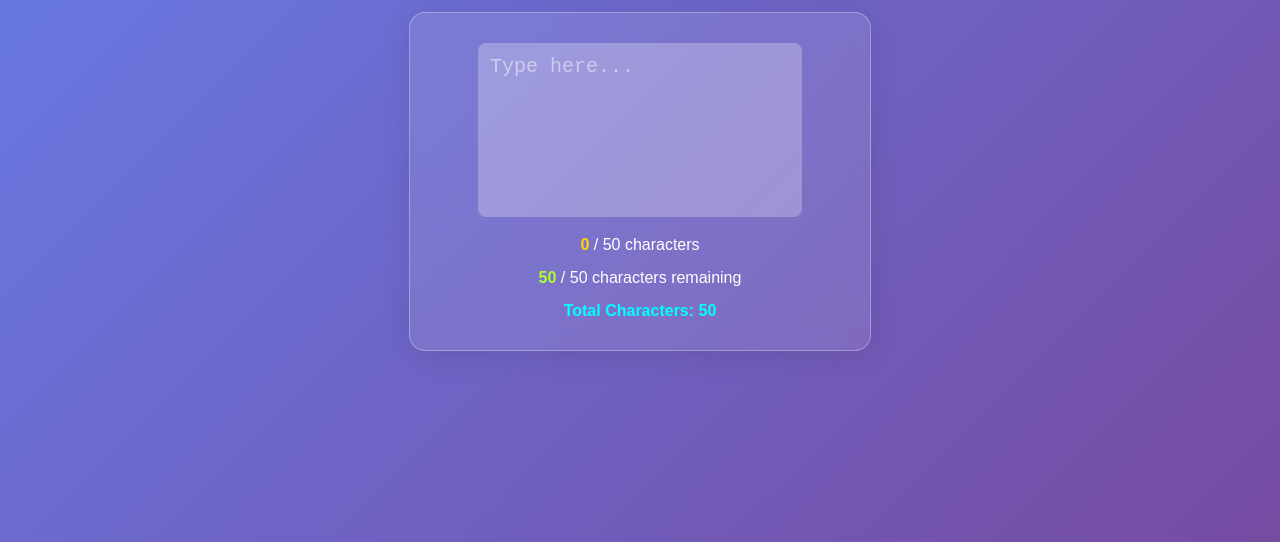
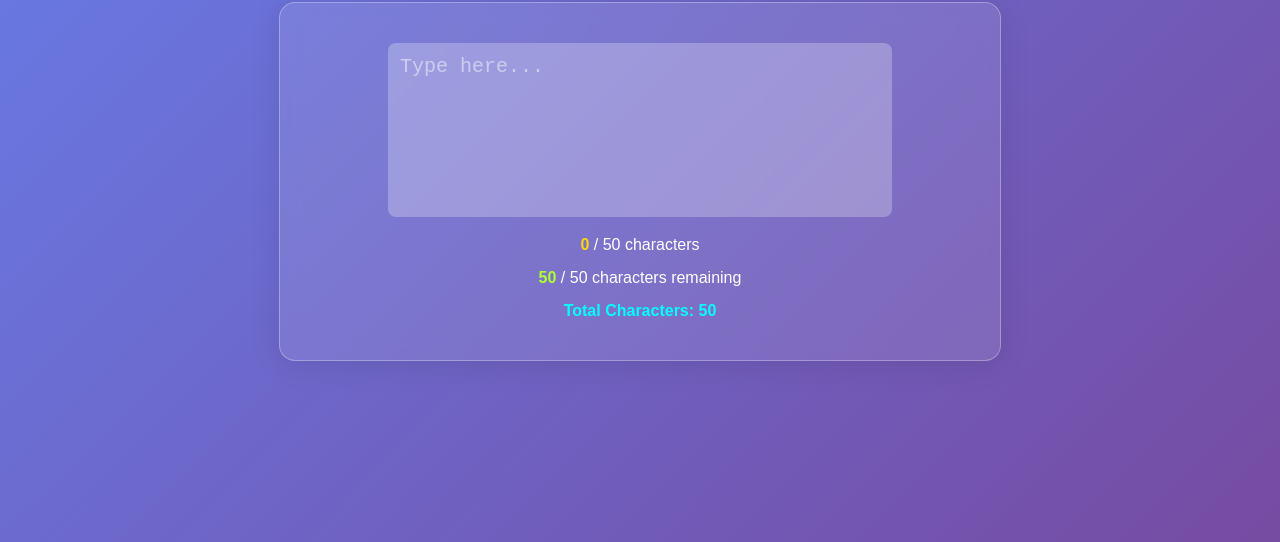
Before and after one commit to Harishshanmugamm/Realtime-character-counter, a plain HTML site: page index.html in a window 1280 px wide. Shown: the part 258-800 px from the top of the page. Drawn offline with Linux system fonts and the light colour scheme.

Commit message:
Update style.css

```diff
--- a/style.css
+++ b/style.css
@@ -16,8 +16,8 @@ h1 {
 }
 
 .container {
-    width: 400px;
-    padding: 30px;
+    width: 50%;
+    padding: 40px;
     background: rgba(255, 255, 255, 0.1);
     border-radius: 16px;
     backdrop-filter: blur(10px);
```
